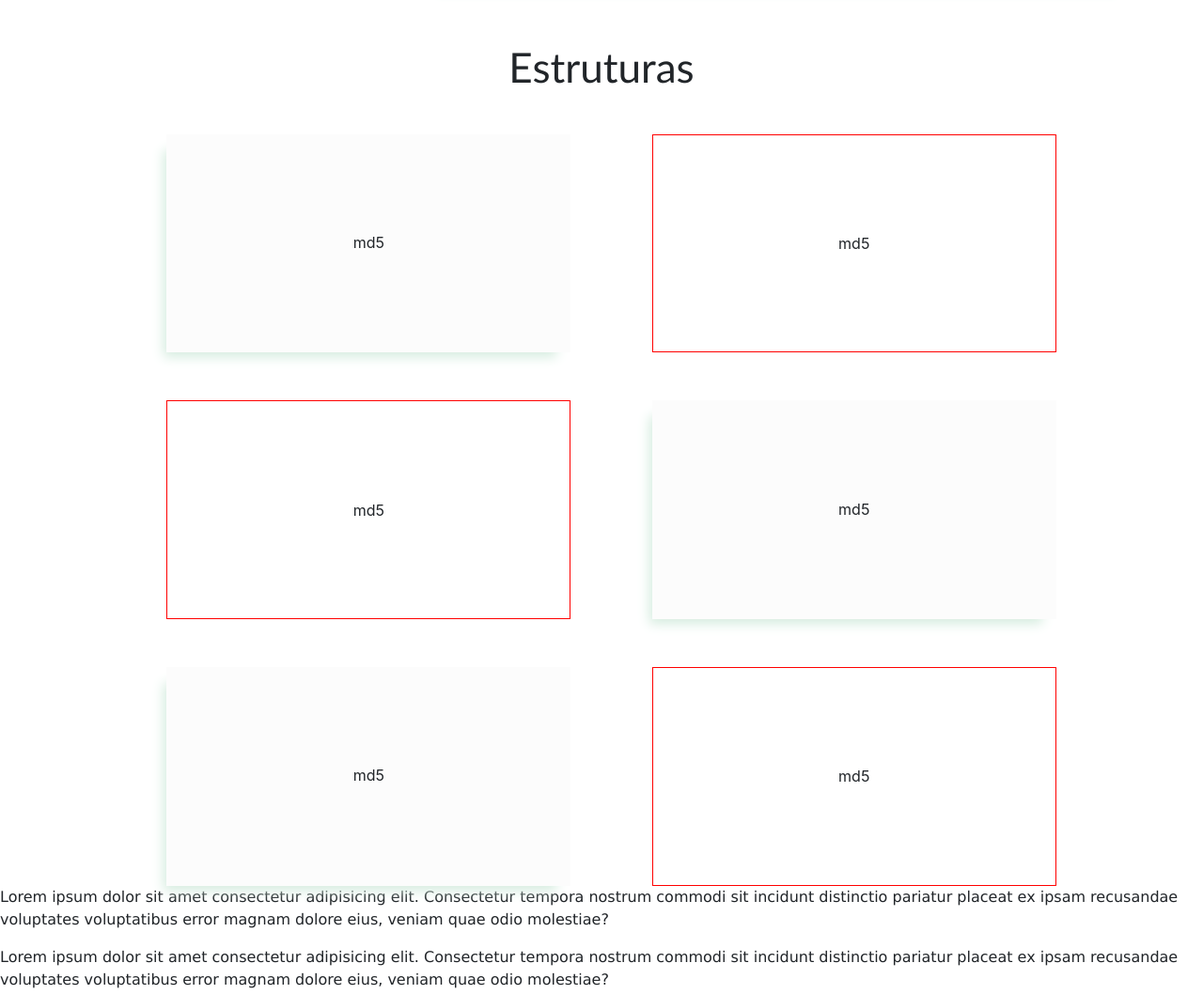
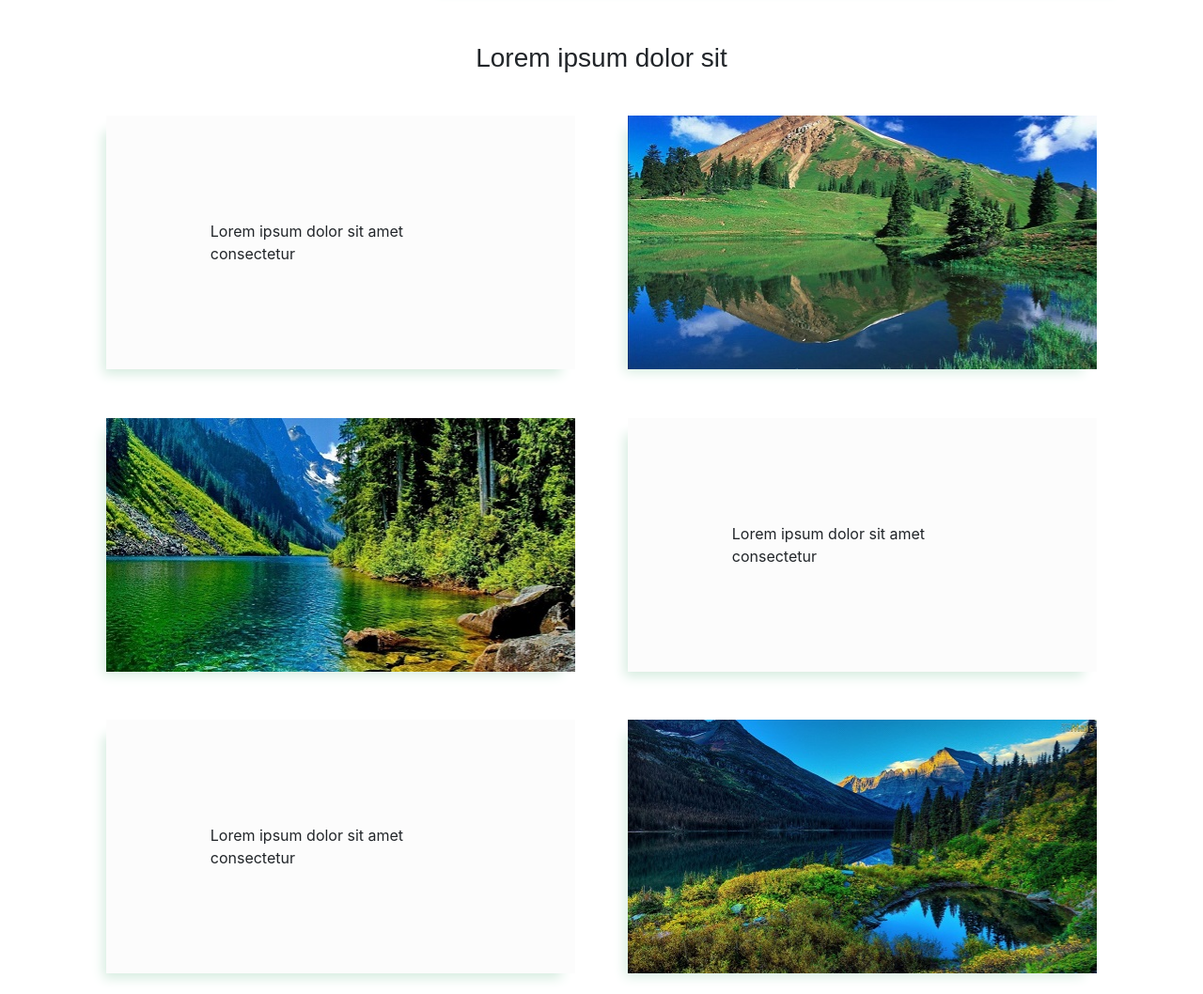
Before and after one commit to Jmarcelo98/chacara, a plain HTML site: page index.html in a window 1280 px wide. Shown: the part 700-1758 px from the top of the page at 94% size. Drawn offline with Linux system fonts and the light colour scheme.

Commit message:
Âncora implementada

```diff
--- a/estilo.css/main.css
+++ b/estilo.css/main.css
@@ -18,6 +18,10 @@ a {
     font-weight: bold;
 }
 
+.nav-item a{
+    display: inline-block;
+}
+
 
 h2 {
     font-size: 44px;
@@ -27,8 +31,9 @@ h2 {
 
 
 .tituloQuemSomosNosH3 {
-   font-family: 'Trebuchet MS', 'Lucida Sans Unicode', 'Lucida Grande', 'Lucida Sans', Arial, sans-serif;
-    margin-top: -12.5%;
+   font-family: "Montserrat", sans-serif;
+   font-weight: 400;
+   padding: 0;
 }
 
 
@@ -86,17 +91,19 @@ h2 {
 
 
 .estruturaTexto {
-
     box-shadow: -9px 11px 12px -6px rgb(213, 236, 223);
     background-color: rgb(252, 252, 252);
     padding: 10%;
 }
 
+.estruturaTextoEfoto {
+    width: 45%;
+    padding: 10%;
+}
 
-.estruturaFotos {
-
-    padding: 10%;
-
+.estruturasImagens {
+    background-repeat: no-repeat;
+    box-shadow: -9px 9px 12px -6px rgb(213, 236, 223);;
 }
 
 
--- a/index.html
+++ b/index.html
@@ -14,7 +14,6 @@
     <!--Estilos.css-->
     <link rel="stylesheet" href="estilo.css/botaoVoltarAoTopo.css">
     <link rel="stylesheet" href="estilo.css/main.css">
-    <link rel="stylesheet" href="js/principal.js">
 
     <title>SEM NOME</title>
 
@@ -44,19 +43,10 @@
                     <ul class="navbar-nav ml-auto ">
 
                         <li class="nav-item">
-                            <a class="nav-link" style="color: #9aba40;">Home</a>
-                        </li>
-
-                        <li>
-                            <a class="nav-link" style="color: #9aba40;">Estrutura</a>
-                        </li>
-
-                        <li>
-                            <a class="nav-link" style="color: #9aba40;">Galeria</a>
-                        </li>
-
-                        <li>
-                            <a class="nav-link" style="color: #9aba40;">Contatos</a>
+                            <a class="nav-link" style="color: #9aba40;" href="#inicio" id="homelink">Home</a>
+                            <a class="nav-link" style="color: #9aba40;" href="#estrutura" id="estruturalink">Estrutura</a>
+                            <a class="nav-link" style="color: #9aba40;" href="">Galeria</a>
+                            <a class="nav-link" style="color: #9aba40;" href="">Contatos</a>
                         </li>
 
 
@@ -72,6 +62,7 @@
 
 
     <!--Inicio de Quem Somos Nós-->
+    <section id="inicio">
         <div class="container centralizar ajustandoEspacos">
 
             <div class="ajustandoEspacos">
@@ -138,68 +129,66 @@
                 </div>
             </div>
         </div>
+    </section>
     <!-- Fim do Carrosel-->
 
 
+    <section id="estrutura">
+        <!--Estrutura da chácara, ocupando a primeira linha -->
+        <div class="container ajustandoEspacos">
 
-    <!--Acomodações-->
-    <div class="container ajustandoEspacos centralizar">
+            <h3 class="centralizar tituloQuemSomosNosH3">Lorem ipsum dolor sit </h3>
 
-        <h2>Estruturas</h2>
+            <div class="d-flex justify-content-around ajustandoEspacos">
 
-        <div class="row ajustandoEspacos" style="margin-left:8.3%;">
-
-            <div class="col-md-5 estruturaTexto">
-                md5
+                <div class="estruturaTextoEfoto estruturaTexto">
+                    Lorem ipsum dolor sit amet consectetur
                 </div>
 
-            <div class="col-md-1"></div>
-
-            <div class="col-md-5 estruturaFotos" style="border: solid 1px red;">
-                md5
+                <div class="estruturaTextoEfoto estruturasImagens" style="background-image: url(img/teste1.jpg)"">
             </div>
 
         </div>
 
     </div>
+    <!--Fim da estrutura da chácara, ocupando a primeira linha-->
 
-    <!--Acomodações-->
-    <div class="container ajustandoEspacos centralizar">
 
-        <div class="row" style="margin-left:8.3%;">
+    <!--Estrutura da chácara, ocupando a segunda linha-->
+    <div class=" container ajustandoEspacos">
+                    <div class="d-flex justify-content-around">
 
-            <div class="col-md-5 estruturaFotos" style="border: solid 1px red;">
-                md5
+                        <div class="estruturaTextoEfoto estruturasImagens"
+                            style="background-image: url(img/teste2.jpg);">
                         </div>
 
-            <div class="col-md-1"></div>
+                        <div class="estruturaTextoEfoto estruturaTexto">
+                            Lorem ipsum dolor sit amet consectetur
+                        </div>
+                    </div>
+                </div>
+                <!--Fim da estrutura da chácara, ocupando a segunda linha-->
 
-            <div class="col-md-5 estruturaTexto">
-                md5
+                <!--Estrutura da chácara-->
+                <div class="container ajustandoEspacos">
+                    <div class="d-flex justify-content-around">
+
+                        <div class="estruturaTextoEfoto estruturaTexto">
+                            Lorem ipsum dolor sit amet consectetur
+                        </div>
+
+                        <div class="estruturaTextoEfoto estruturasImagens"
+                            style="background-image: url(img/teste3.jpg);">
                         </div>
 
                     </div>
+                </div>
+                <!--Fim da estrutura da chácara, ocupando a terceira linha-->
 
-    </div>
+    </section>
 
-    <!--Acomodações-->
-    <div class="container ajustandoEspacos centralizar">
 
-        <div class="row" style="margin-left:8.3%;">
-
-            <div class="col-md-5 estruturaTexto">
-                md5
-            </div>
-
-            <div class="col-md-1"></div>
-
-            <div class="col-md-5 estruturaFotos" style="border: solid 1px red;">
-                md5
-            </div>
-
-        </div>
-
-    </div>
+    <br><br><br><br><br>
 
 
 
@@ -324,6 +313,9 @@
     <script src="js/jquery.js"></script>
     <script src="js/popper.min.js"></script>
     <script src="js/bootstrap.min.js"></script>
+    <script src="js/principal.js"></script>
+
+
 </body>
 
 </html>
--- a/js/principal.js
+++ b/js/principal.js
@@ -8,3 +8,28 @@
 //         $('#idobotao').fadeOut("slow");
 //     }
 // })
+
+
+$('#homelink').click(function(e){
+    e.preventDefault();
+    var target = $('#inicio').offset().top;
+
+    $('html, body').animate({
+        scrollTop: 0
+    }, 500);
+});
+
+$('#estruturalink').click(function(e){
+    e.preventDefault();
+    var target = $('#estrutura').offset().top;
+
+    $('html, body').animate({
+        scrollTop: target - 100
+    }, 500);
+});
+
+
+
+function troca(){
+    $(this).toggleClass('ativo');
+}
```
Also changed, not shown: img/teste1.jpg (added), img/teste2.jpg (added), img/teste3.jpg (added). Lines whose indentation alone changed are shown as unchanged.
